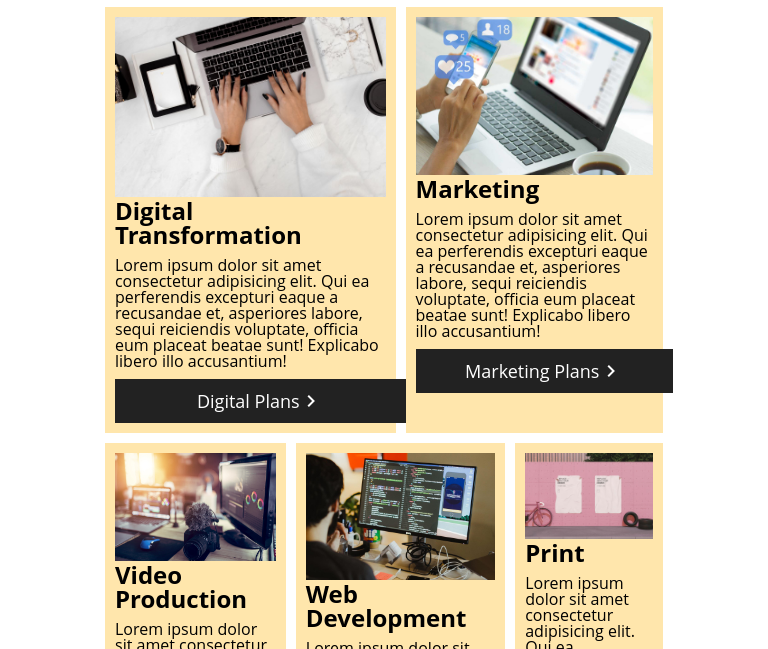
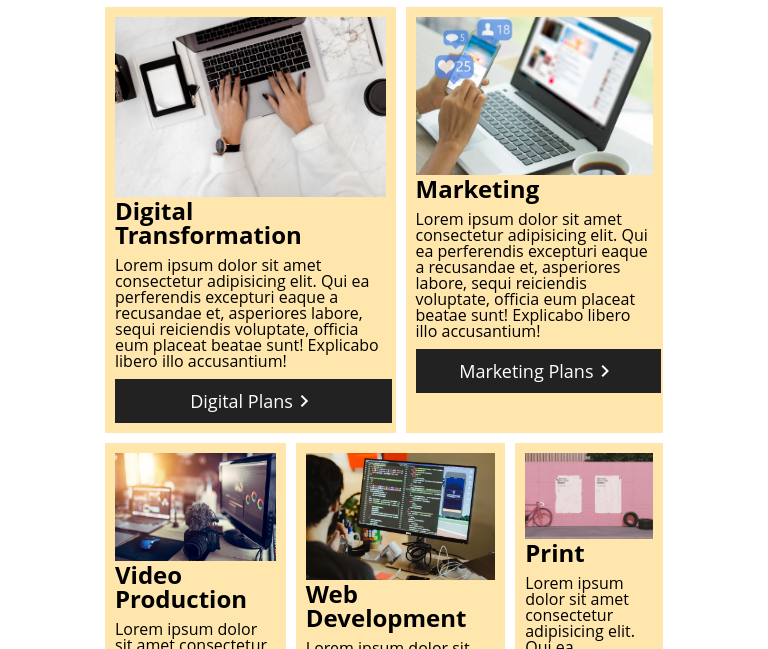
Before and after one commit to lkethllin/Final-Project, a plain HTML site: page pages/Services.html in a window 768 px wide. Shown: the part 151-800 px from the top of the page. Drawn offline with nearby package versions, Linux system fonts and the light colour scheme; files whose address does not match are found by name.

Commit message:
Final Review

```diff
--- a/styles/main.css
+++ b/styles/main.css
@@ -3,6 +3,7 @@ body{
     background-color: white;
     font-family: 'Open Sans', sans-serif;
     }
+
 
 /* header */
 nav {
@@ -107,7 +108,6 @@ p{
     border: none;
     display: inline-flex;
     color: #000000;
-
 
 }
 
@@ -402,6 +402,7 @@ p{
     margin-left: 100px;
     margin-right: 100px;
 
+
 }
 
 
@@ -435,7 +436,7 @@ h3{
 }
 
 .cta{
-    width: 100%;
+    width: 95%;
     font-size: 18px;
     background-color: #222;
     justify-content: center;
@@ -443,8 +444,6 @@ h3{
 }
 
 /* Our vision and our Team*/
-
-
 .vision{
     padding-left: 100px;
     padding-right: 100px;
@@ -477,11 +476,12 @@ h3{
     padding-right: 10px;
 }
 
-.team-2 {padding-left: 15px;}
+.team-2 {
+    padding-left: 15px;
+}
 
 .team-3 {
     grid-area: 1 / 2;
-
 }
 
 .team-4 {padding-right: 15px;}
@@ -494,7 +494,6 @@ h3{
     grid: auto auto auto /  50% 50%;
     margin-left: 100px;
     margin-right: 100px;
-
 }
 .contact {
     grid-area: 1 / span 2;
@@ -509,13 +508,11 @@ h3{
 }
 
 .contact-4 {
-     margin-left: 10px;}
+     margin-left: 10px;
+}
+
 iframe{
     min-width: 100%;
     height: 90% ;
-
-
 }
-
-
 }
```
